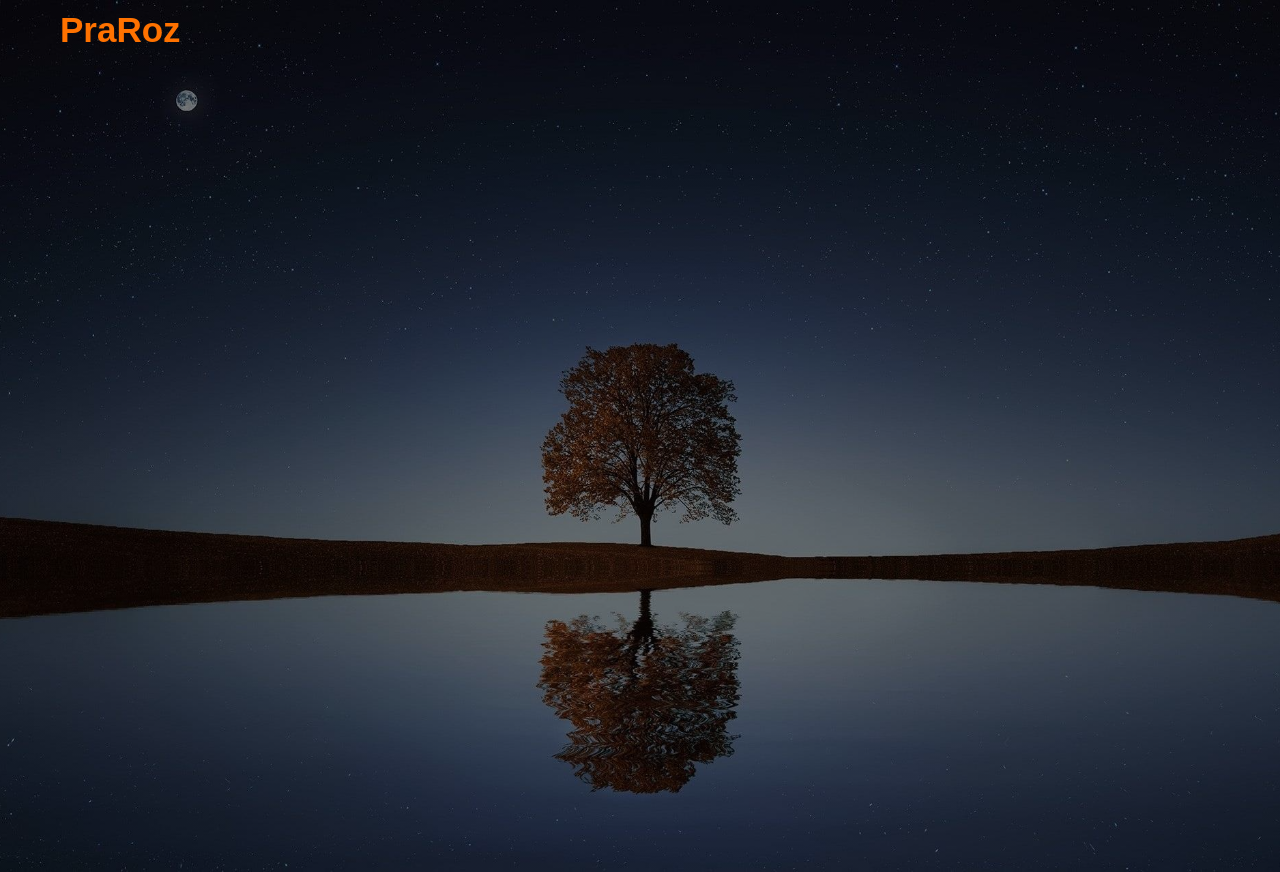
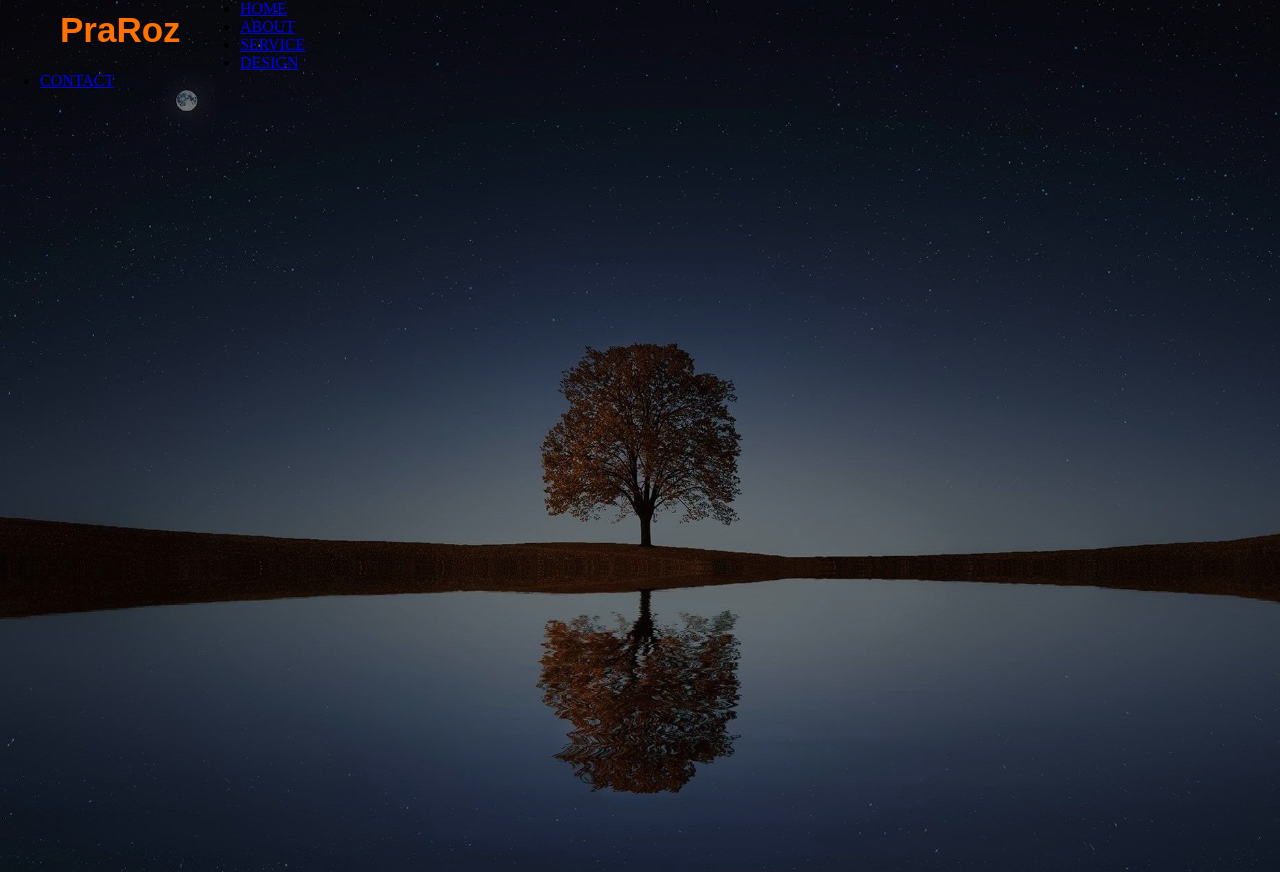
Before and after one commit to sondiproy0/bussiness-website-first, a plain HTML site: page index.html in a window 1280 px wide. Drawn offline with Linux system fonts and the light colour scheme.

Commit message:
menu added

```diff
--- a/index.html
+++ b/index.html
@@ -13,6 +13,15 @@
             <div class="icon">
                 <h2 class="logo">PraRoz</h2>
             </div>
+            <div class="menu">
+                <ul>
+                    <li><a href="#">HOME</a></li>
+                    <li><a href="#">ABOUT</a></li>
+                    <li><a href="#">SERVICE</a></li>
+                    <li><a href="#">DESIGN</a></li>
+                    <li><a href="#">CONTACT</a></li>
+                </ul>
+            </div>
         </div>
 
     </div>
```
